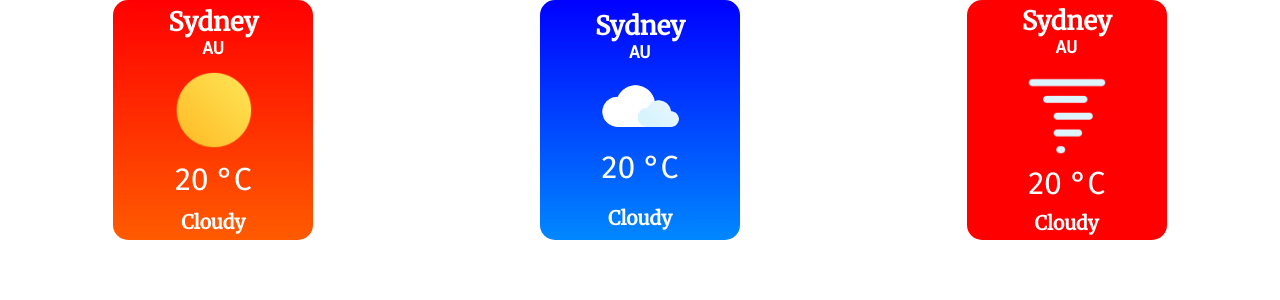
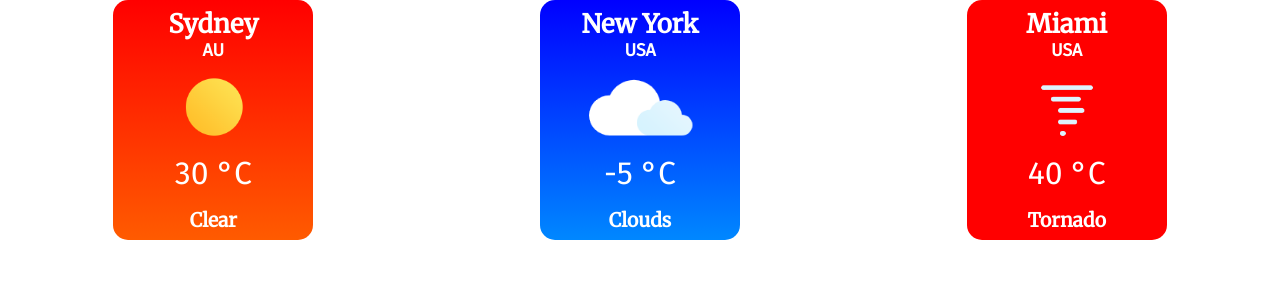
Before and after one commit to JamesKemp296/React-Weather-App, a React (Create React App) app: page / in a window 1280 px wide. Shown: the top 300 px of the page. Built offline with nearby package versions, Linux system fonts and the light colour scheme.

Commit message:
finished weather card

```diff
--- a/src/components/WeatherCard/Condition.js
+++ b/src/components/WeatherCard/Condition.js
@@ -1,7 +1,7 @@
 import React from 'react'
 import styled from '@emotion/styled'
 
-const Condition = props => {
+const Condition = ({ temp, condition }) => {
   const Temp = styled.h1`
     font-family: 'Fira Sans', sans-serif;
     font-size: 2rem;
@@ -15,8 +15,8 @@ const Condition = props => {
 
   return (
     <>
-      <Temp>20 °C</Temp>
-      <State>Cloudy</State>
+      <Temp>{temp} °C</Temp>
+      <State>{condition}</State>
     </>
   )
 }
--- a/src/components/WeatherCard/Icon.js
+++ b/src/components/WeatherCard/Icon.js
@@ -1,13 +1,13 @@
 import React from 'react'
 import styled from '@emotion/styled'
 
-const Icon = props => {
+const Icon = ({ condition }) => {
   const Icon = styled.img`
-    width: 40%;
+    max-height: 60px;
   `
 
   let icon = ''
-  switch (props.condition) {
+  switch (condition) {
     case 'Clouds':
       icon = `./img/Mostly Cloudy-2x.png`
       break
--- a/src/components/WeatherCard/Location.js
+++ b/src/components/WeatherCard/Location.js
@@ -1,7 +1,7 @@
 import React from 'react'
 import styled from '@emotion/styled'
 
-const Location = props => {
+const Location = ({ city, country }) => {
   const Container = styled.div`
     text-align: center;
   `
@@ -17,8 +17,8 @@ const Location = props => {
 
   return (
     <Container>
-      <City>Sydney</City>
-      <Country>AU</Country>
+      <City>{city}</City>
+      <Country>{country}</Country>
     </Container>
   )
 }
--- a/src/components/WeatherCard/component.js
+++ b/src/components/WeatherCard/component.js
@@ -5,20 +5,20 @@ import Location from './Location'
 import Icon from './Icon'
 import Condition from './Condition'
 
-const WeatherCard = props => {
+const WeatherCard = ({ temp, condition, city, country }) => {
   let highColor = 0
   let lowColor = 0
   let bg = null
-  if (props.temp > 12) {
-    highColor = (1 - (props.temp - 12) / 28) * 255
+  if (temp > 12) {
+    highColor = (1 - (temp - 12) / 28) * 255
     lowColor = highColor - 150
     bg = `linear-gradient(
       to top,
       rgb(255, ${highColor}, 0),
       rgb(255, ${lowColor}, 0)
     )`
-  } else if (props.temp <= 12) {
-    highColor = (1 - (props.temp + 20) / 32) * 255
+  } else if (temp <= 12) {
+    highColor = (1 - (temp + 20) / 32) * 255
     lowColor = highColor - 150
     bg = `linear-gradient(
       to top,
@@ -40,9 +40,9 @@ const WeatherCard = props => {
 
   return (
     <Card>
-      <Location />
-      <Icon condition={props.condition} />
-      <Condition />
+      <Location city={city} country={country} />
+      <Icon condition={condition} />
+      <Condition temp={temp} condition={condition} />
     </Card>
   )
 }
```
